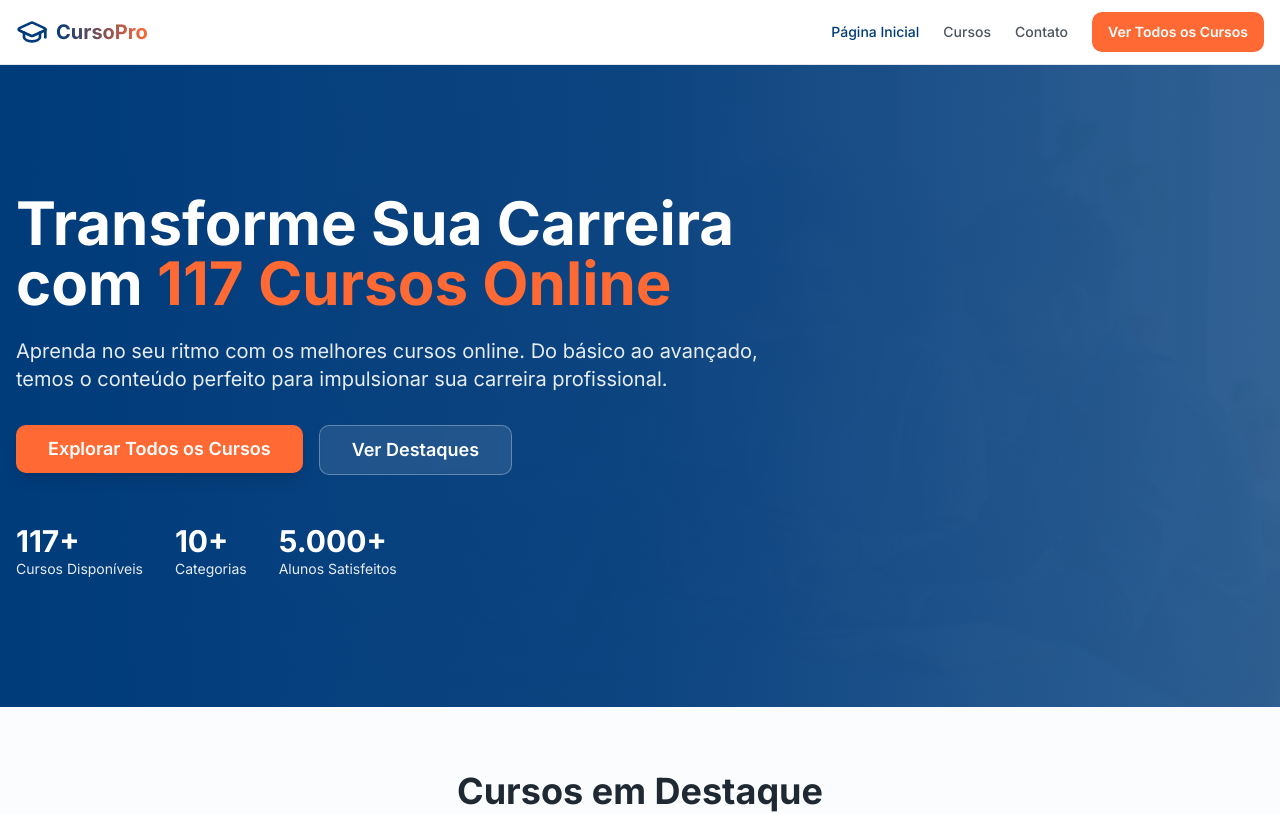
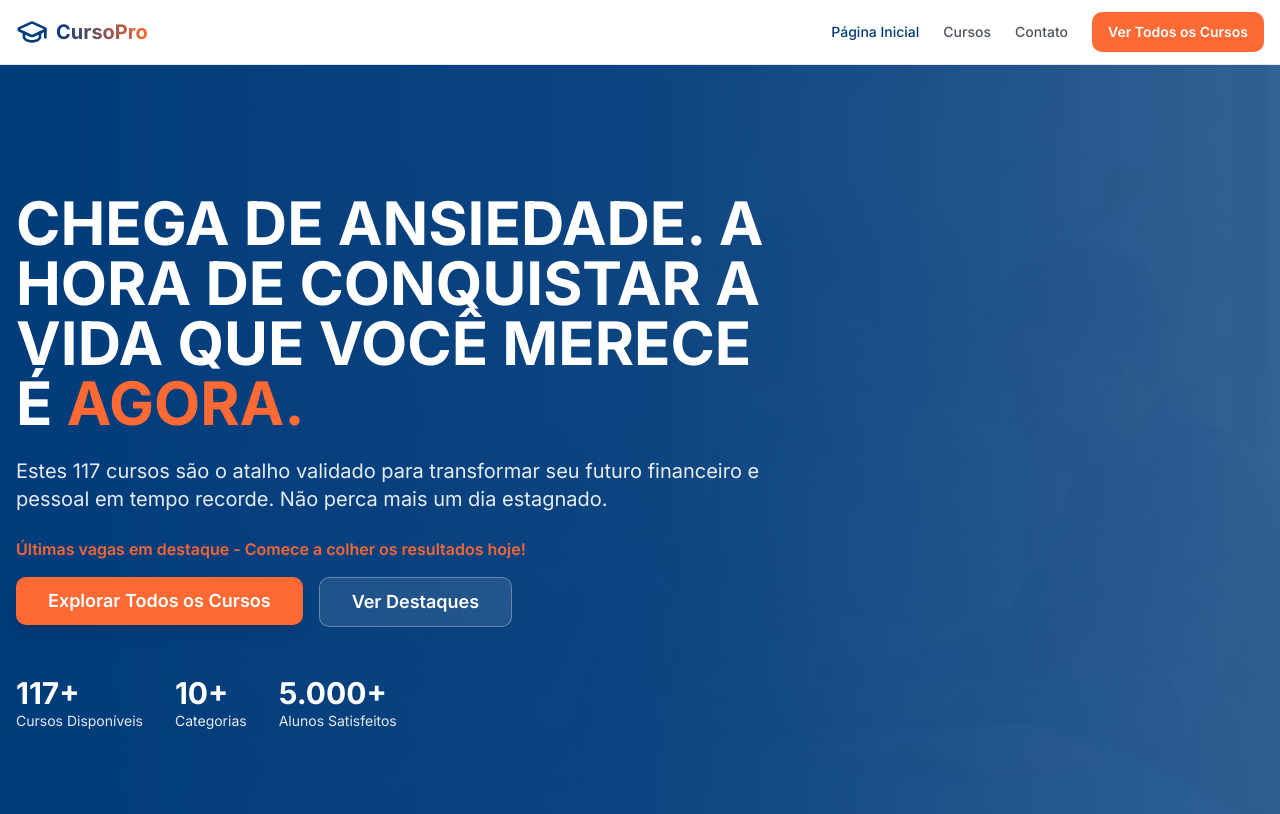
Before and after one commit to zsk549/brightpath-catalog, a React (Vite) app: page / in a window 1280 px wide. Shown: the top 814 px of the page. Built offline with nearby package versions, Linux system fonts and the light colour scheme; the HTML template or start-up script is replaced by a standard one.

Commit message:
Refactor: Update Hero section

```diff
--- a/src/components/Hero.tsx
+++ b/src/components/Hero.tsx
@@ -18,12 +18,14 @@ const Hero = () => {
       <div className="container mx-auto px-4 py-20 md:py-32 relative z-10">
         <div className="max-w-3xl">
           <h1 className="text-4xl md:text-5xl lg:text-6xl font-bold text-white mb-6 leading-tight">
-            Transforme Sua Carreira com{" "}
-            <span className="text-accent">117 Cursos Online</span>
+            CHEGA DE ANSIEDADE. A HORA DE CONQUISTAR A VIDA QUE VOCÊ MERECE É{" "}
+            <span className="text-accent">AGORA.</span>
           </h1>
-          <p className="text-lg md:text-xl text-white/90 mb-8 leading-relaxed">
-            Aprenda no seu ritmo com os melhores cursos online. Do básico ao avançado,
-            temos o conteúdo perfeito para impulsionar sua carreira profissional.
+          <p className="text-lg md:text-xl text-white/90 mb-6 leading-relaxed">
+            Estes 117 cursos são o atalho validado para transformar seu futuro financeiro e pessoal em tempo recorde. Não perca mais um dia estagnado.
+          </p>
+          <p className="text-sm md:text-base text-accent font-semibold mb-4 animate-pulse">
+            Últimas vagas em destaque - Comece a colher os resultados hoje!
           </p>
           <div className="flex flex-col sm:flex-row gap-4">
             <Link to="/cursos">
```
